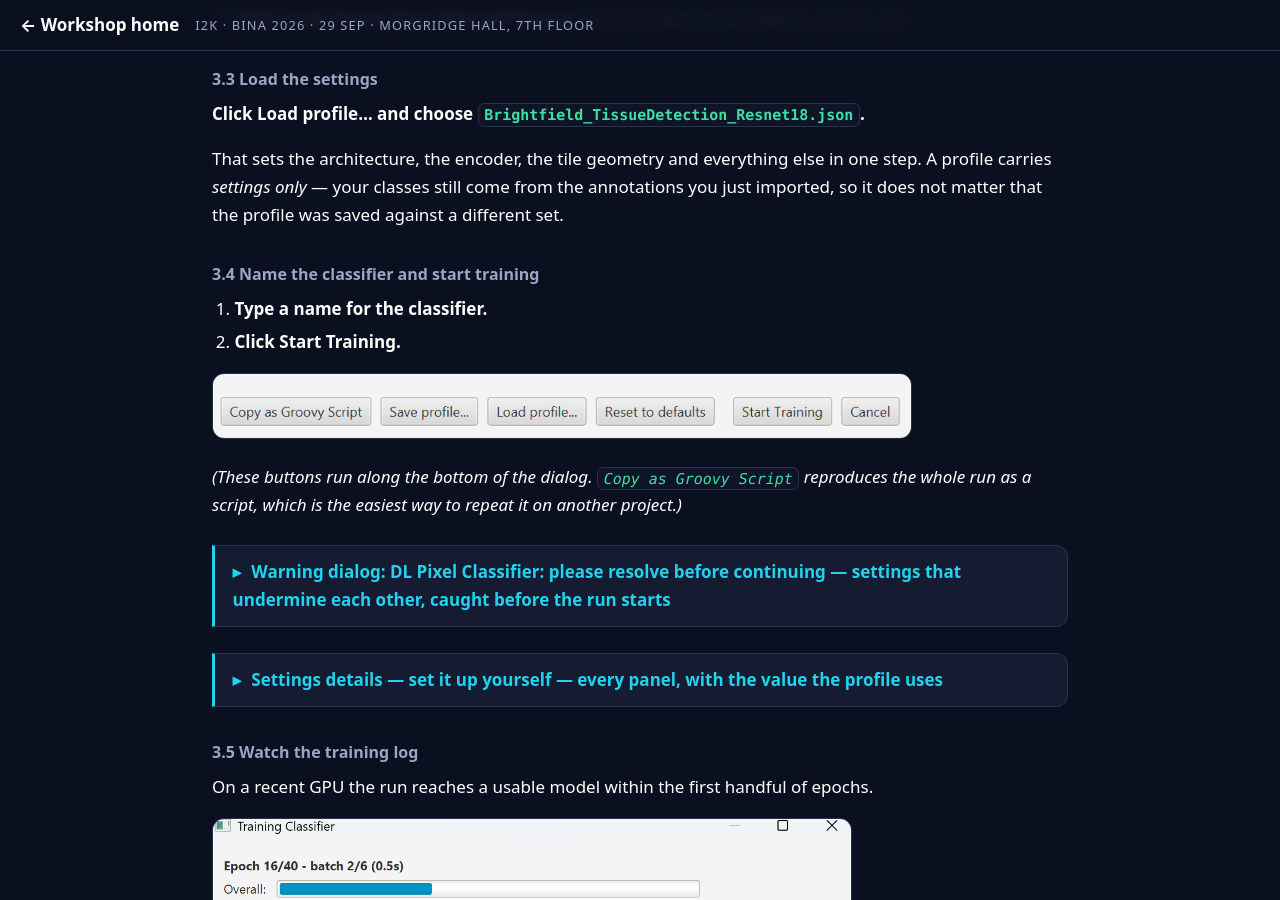
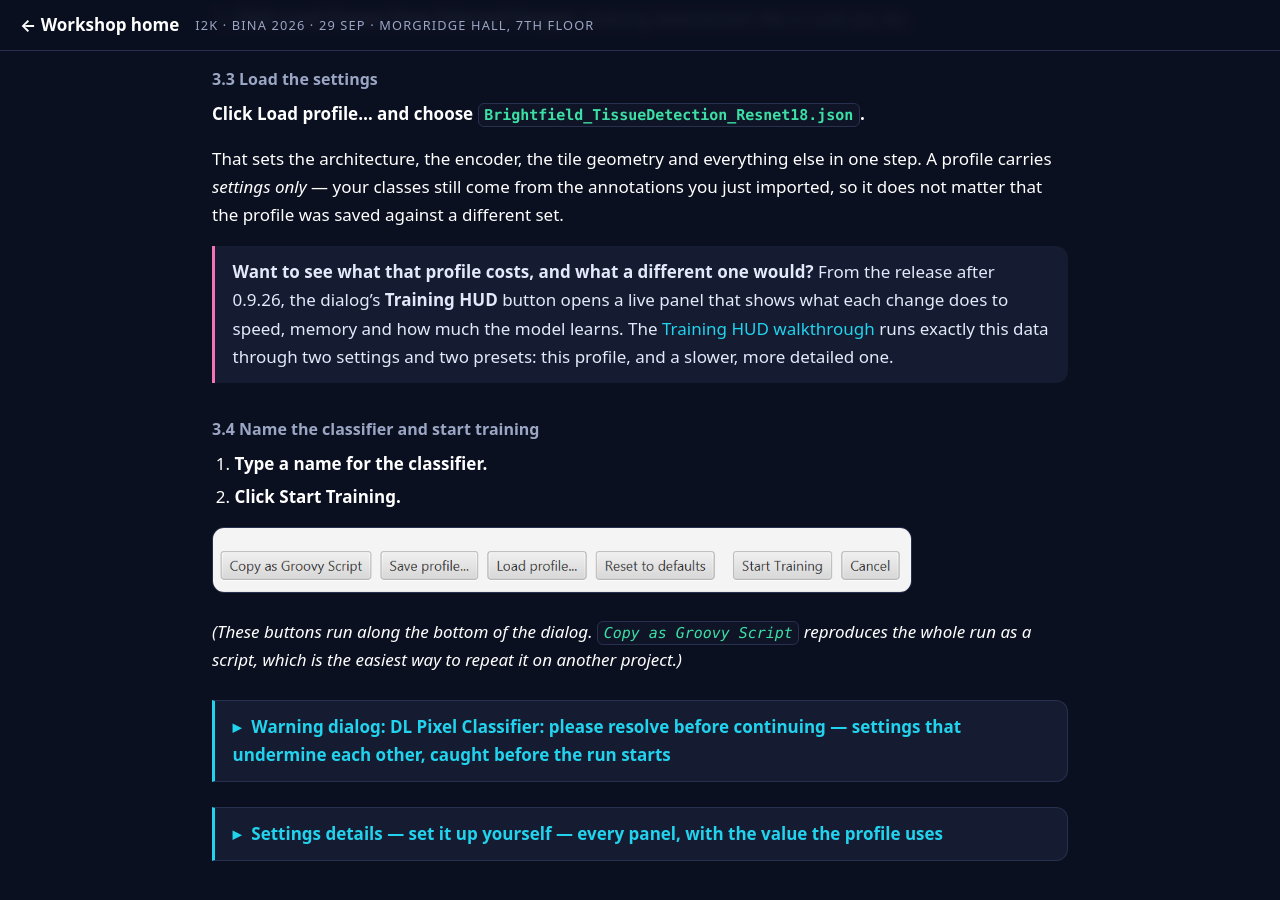
Before and after one commit to MichaelSNelson/BINA-I2K-2026-QuPath-Extensions, a Jekyll site: the page built from docs/02-dl-pixel-classifier.md, in a window 1280 px wide and 900 px high, scrolled down 7415 px. Built offline with Jekyll 4.4.1, drawn with Linux system fonts in a browser that asks for light colours; some of the changed text lies outside the part shown.

Commit message:
DL guide: link the Training HUD walkthrough
Two links to the extension's new walkthrough, which runs this workshop's
brightfield tiles and annotations through two settings and two presets
(this guide's profile, and the provided model's settings): one beside step
3.3 where readers load the profile, and one under Going further. Both say the
HUD arrives in the release after 0.9.26.

Claude-Session: https://claude.ai/code/session_01N4ZFToSsHCjtBUjwWur5XU

```diff
--- a/docs/02-dl-pixel-classifier.md
+++ b/docs/02-dl-pixel-classifier.md
@@ -233,6 +233,13 @@ That sets the architecture, the encoder, the tile geometry and
 everything else in one step. A profile carries *settings only* — your classes still come from
 the annotations you just imported, so it does not matter that the profile was saved against a
 different set.
+
+> **Want to see what that profile costs, and what a different one would?** From the release
+> after 0.9.26, the dialog's **Training HUD** button opens a live panel that shows what each
+> change does to speed, memory and how much the model learns. The
+> [Training HUD walkthrough](https://github.com/uw-loci/qupath-extension-dl-pixel-classifier/blob/main/docs/TRAINING_HUD_WALKTHROUGH.md)
+> runs exactly this data through two settings and two presets: this profile, and a slower,
+> more detailed one.
 
 #### 3.4 Name the classifier and start training
 
@@ -666,6 +673,9 @@ trained with. Two export buttons, for two different purposes:
 - **Every dialog field**, with its type, default and range:
   [Parameter Reference](https://github.com/uw-loci/qupath-extension-dl-pixel-classifier/blob/main/docs/PARAMETERS.md).
 - **Batch runs from Groovy**: [Scripting Guide](https://github.com/uw-loci/qupath-extension-dl-pixel-classifier/blob/main/docs/SCRIPTING.md).
+- **What each training setting costs, on this workshop's data**:
+  [Training HUD walkthrough](https://github.com/uw-loci/qupath-extension-dl-pixel-classifier/blob/main/docs/TRAINING_HUD_WALKTHROUGH.md)
+  (the release after 0.9.26).
 
 **Full documentation:** the
 [repository README](https://github.com/uw-loci/qupath-extension-dl-pixel-classifier#readme)
```
